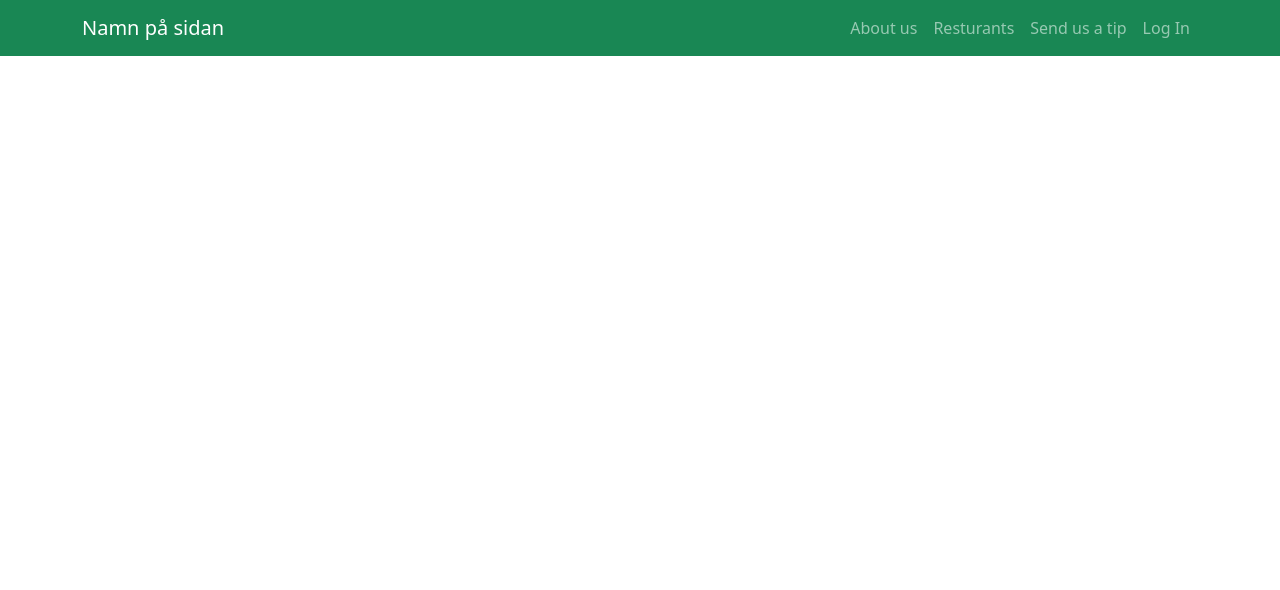
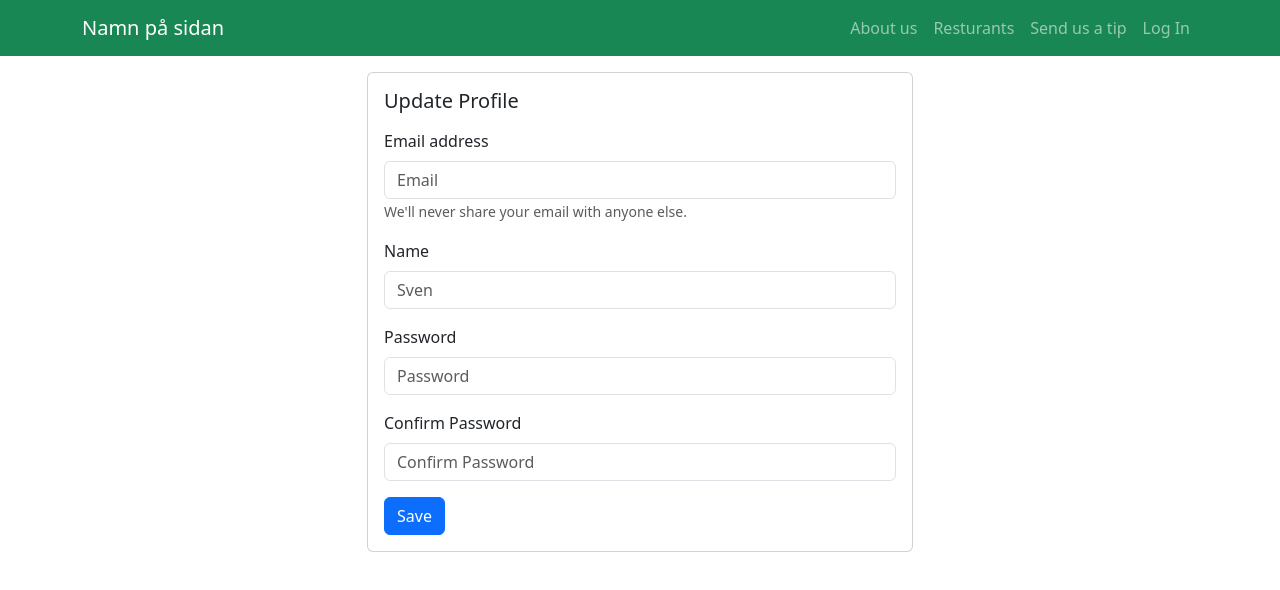
Before and after one commit to KettleWulf/spoonfeed, a React (Vite) app: page /Profile in a window 1280 px wide. Shown: the top 590 px of the page. Built offline with nearby package versions, Linux system fonts and the light colour scheme; no server answers.

Commit message:
added so you can chance email and name and added so you can se the value in input

```diff
--- a/src/App.tsx
+++ b/src/App.tsx
@@ -7,6 +7,7 @@ import SignupPage from "./pages/auth/SignupPage";
 import LoginPage from "./pages/auth/LoginPage";
 
 import { ToastContainer } from "react-toastify"
+import UppdateProfile from "./pages/auth/UppdateProfile";
 
 function App() {
 
@@ -18,7 +19,7 @@ function App() {
 			<Routes>
 				<Route path="/signup" element={<SignupPage />} />
 				<Route path="/login" element={<LoginPage />} />
-
+				<Route path="/Profile" element={<UppdateProfile />}></Route>
 
 
 			</Routes>
--- a/src/context/AuthContext.ts
+++ b/src/context/AuthContext.ts
@@ -14,6 +14,9 @@ interface AuthContextType {
     changePhotoUrl: (url: string) => Promise<void>,
     changePassword: (password: string) => Promise<void>
 
+    userName: string | null
+    userEmail: string | null
+
 }
 
 export const AuthContext = createContext<AuthContextType | null>(null)
--- a/src/context/AuthContextProvider.tsx
+++ b/src/context/AuthContextProvider.tsx
@@ -5,10 +5,24 @@ import { auth } from "../services/Firebase"
 
 const AuthContextProvider: React.FC<PropsWithChildren> = ({children}) => {
     const [currentUser, setCurrentUser]= useState< User | null>(null)
+    const [userName, setUserName] = useState<string | null>(null)
+    const [userEmail, setUserEmail] = useState<string | null>(null)
+    const [loading, setloading] = useState(true)
+
 
     useEffect(() => {
         const unsubscribe = onAuthStateChanged(auth, (user) => {
             setCurrentUser(user)
+
+            if(user){
+                setUserName(user.displayName)
+                setUserEmail(user.email)
+            } else{
+                setUserName(null)
+                setUserEmail(null)
+            }
+
+            setloading(false)
         })
 
         return unsubscribe
@@ -68,6 +82,8 @@ const AuthContextProvider: React.FC<PropsWithChildren> = ({children}) => {
         return updatePassword(currentUser, password)
     }
 
+
+
     return (
 
     <AuthContext.Provider value={{
@@ -79,9 +95,14 @@ const AuthContextProvider: React.FC<PropsWithChildren> = ({children}) => {
         changeUserName,
         changePassword,
         changePhotoUrl,
+        userName,
+        userEmail,
     }}>
 
-        { children }
+        { loading ? (<div>Loading</div>
+        ) : children
+
+    }
 
     </AuthContext.Provider>
 
--- a/src/pages/auth/UppdateProfile.tsx
+++ b/src/pages/auth/UppdateProfile.tsx
@@ -1,60 +1,123 @@
 import Button from 'react-bootstrap/Button';
 import Form from 'react-bootstrap/Form';
 import { useForm, type SubmitHandler } from 'react-hook-form';
-import type { SignUpCredentials } from '../../types/User.types';
+import type { UppdateUserCredentials } from '../../types/User.types';
 import { FirebaseError } from 'firebase/app';
 import { toast } from "react-toastify";
 import { Card, Col, Container, Row } from 'react-bootstrap';
-import { Link, useNavigate } from 'react-router';
 import useAuth from '../../hooks/useAuth';
-const UppdateProfile = () => {
-
-    const { handleSubmit, register, watch, formState: { errors, isSubmitting } } = useForm<SignUpCredentials>()
-    const navigate = useNavigate()
 
 
 
-    const { signUp } = useAuth()
+
+
+const UppdateProfile = () => {
+    const { currentUser, changeEmail, changePassword, changePhotoUrl, changeUserName, userName, userEmail } = useAuth()
+
+        console.log("mitt namn är", userName);
+
+
+    const { handleSubmit, register, reset, watch, formState: { errors, isSubmitting } } = useForm<UppdateUserCredentials>({
+        defaultValues: {
+            email: userEmail ?? "",
+            username: userName ?? "",
+        }
+    })
+
+
+
 
     const password = watch("password")
 
-    const onSubmit: SubmitHandler<SignUpCredentials> = async (data) => {
 
 
+
+
+
+    const onUppdateProfile: SubmitHandler<UppdateUserCredentials> = async (data) => {
+
+        if (!currentUser) {
+            throw new Error("You must be logged in to update your Profile");
+
+        }
+
         try {
-            await signUp(data.email, data.password)
 
-            toast.success("Welcome to the team")
+            if (data.email !== (userEmail ?? "")) {
 
-            navigate("/")
-        } catch (e) {
+
+                await changeEmail(data.email)
+                console.log("updated email");
+
+                //toast.success("Success you updated your email")
+
+            }
+
+            if (data.username !== (userName ?? "")) {
+
+
+                await changeUserName(data.username)
+                console.log("updated name", data.username)
+                //toast.success("Success you updated your Name")
+
+            }
+
+            if (data.photoUrl !== (currentUser.photoURL ?? "")) {
+
+
+                await changePhotoUrl(data.photoUrl)
+                console.log("updated url")
+
+            }
+
+            if (data.password) {
+
+
+                await changePassword(data.password)
+                console.log("updated password")
+            }
+
+            reset()
+
+            toast.success("Success you updated your Profile")
+        }
+
+        catch (e) {
             if (e instanceof FirebaseError) {
                 toast.error(e.message)
             } else if (e instanceof Error) {
                 toast.error(e.message)
             }
         }
+
     }
+    console.log("your name is", userName)
+console.log("your email is", userEmail)
+console.log("your url is",currentUser?.photoURL)
 
-  return (
-      <Container className="py-3 center-y">
+    return (
+        <Container className="py-3 center-y">
             <Row>
                 <Col md={{ span: 6, offset: 3 }}>
                     <Card className="mb-3">
                         <Card.Body>
-                            <Card.Title className="mb-3">Sign Up</Card.Title>
+                            <Card.Title className="mb-3">Update Profile</Card.Title>
 
                             { /* Sign up form */}
-                            <Form onSubmit={handleSubmit(onSubmit)}>
+                            <Form onSubmit={handleSubmit(onUppdateProfile)}>
 
                                 {/* Email */}
                                 <Form.Group className="mb-3" controlId="formBasicEmail">
                                     <Form.Label>Email address</Form.Label>
                                     <Form.Control type="email"
-                                        placeholder="Enter email"
+                                        placeholder="Email"
                                         {...register("email", {
-                                            required: "You must enter an Email"
+                                            minLength: {
+                                                value: 3,
+                                                message: "You have to have at least 3 characters long"
+                                            }
                                         })}
+
                                     />
                                     {errors.email
                                         ? <p className="text-danger">{errors.email.message || "invalid"}</p>
@@ -66,12 +129,26 @@ const UppdateProfile = () => {
 
                                 </Form.Group>
 
+                                <Form.Group className="mb-3" controlId="displayName">
+                                    <Form.Label>Name</Form.Label>
+                                    <Form.Control type="text"
+                                        placeholder="Sven"
+                                        {...register("username", {
+                                            minLength:{
+                                                value: 3,
+                                                message: "You have to have at least 3 characters long"
+                                            }
+                                        })}
+                                    />
+                                    {errors.username && <p className="text-danger">{errors.username.message || "invalid"}</p>}
+                                </Form.Group>
+
                                 {/* Password */}
                                 <Form.Group className="mb-3" controlId="formBasicPassword">
                                     <Form.Label>Password</Form.Label>
                                     <Form.Control type="password" autoComplete="new-password" placeholder="Password"
                                         {...register("password", {
-                                            required: "You must enter an password",
+
                                             minLength: {
                                                 message: "Enter at least 6 characters",
                                                 value: 6
@@ -86,26 +163,24 @@ const UppdateProfile = () => {
                                     <Form.Label>Confirm Password</Form.Label>
                                     <Form.Control type="password" autoComplete="off" placeholder="Confirm Password"
                                         {...register("confirmPassword", {
-                                            required: "You must enter an password",
+
                                             validate: (value) => value === password || "Paswords do not match"
                                         })}
                                     />
                                     {errors.confirmPassword && <p className="text-danger">{errors.confirmPassword.message || "invalid"}</p>}
                                 </Form.Group>
                                 <Button variant="primary" type="submit" disabled={isSubmitting}>
-                                    Submit
+                                    Save
                                 </Button>
                             </Form>
 
                         </Card.Body>
                     </Card>
-                     <div className="text-center">
-                        Already have an accout <Link to="/Login">Log in</Link>
-                    </div>
+
                 </Col>
             </Row >
         </Container >
-  )
+    )
 }
 
 export default UppdateProfile
--- a/src/pages/partials/Navigation.tsx
+++ b/src/pages/partials/Navigation.tsx
@@ -43,6 +43,11 @@ const Navigation = () => {
                                 title={currentUser.email}
                                 menuVariant="dark"
                             >
+                                <NavDropdown.Item
+                                     href="/Profile"
+                                >
+                                    Profile
+                                </NavDropdown.Item>
 
                                 <NavDropdown.Item
                                     className="text-danger fw-bold"
```
Also changed, not shown: src/types/User.types.ts (+8 -0 lines).
